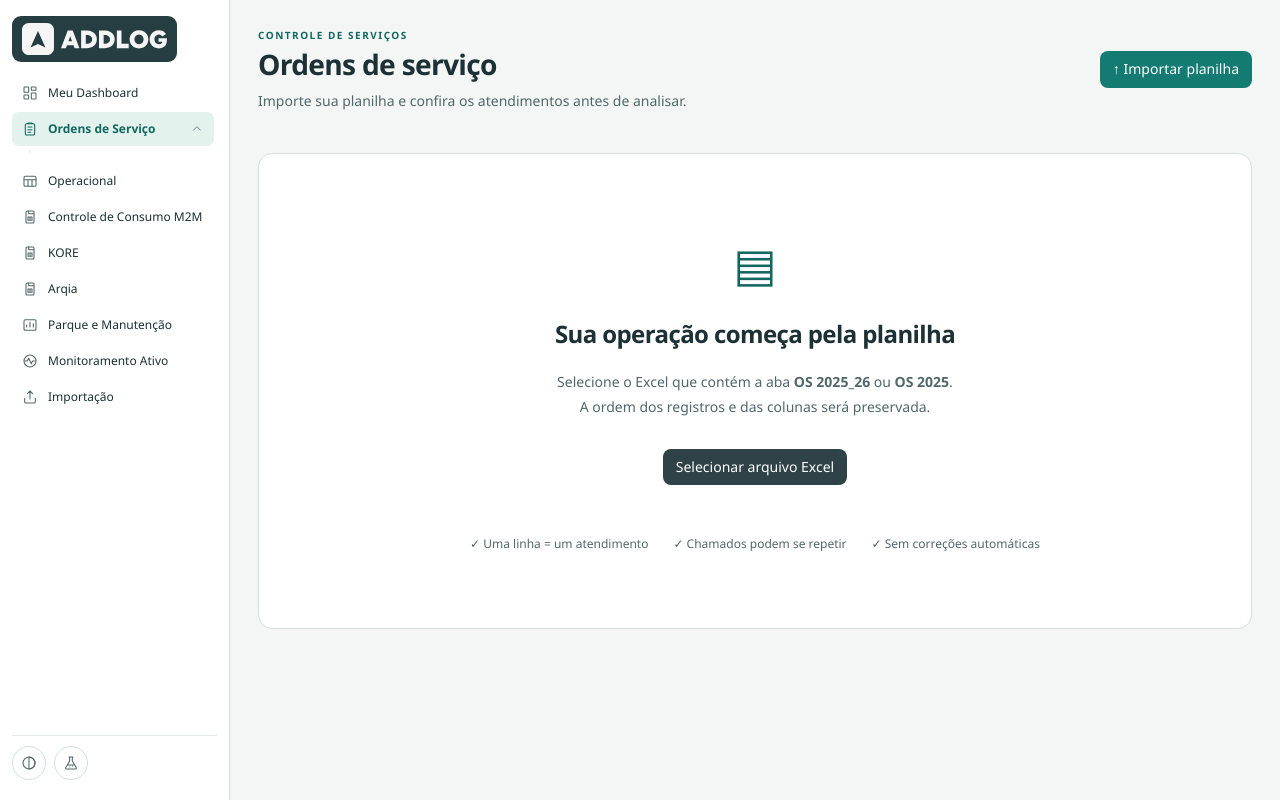
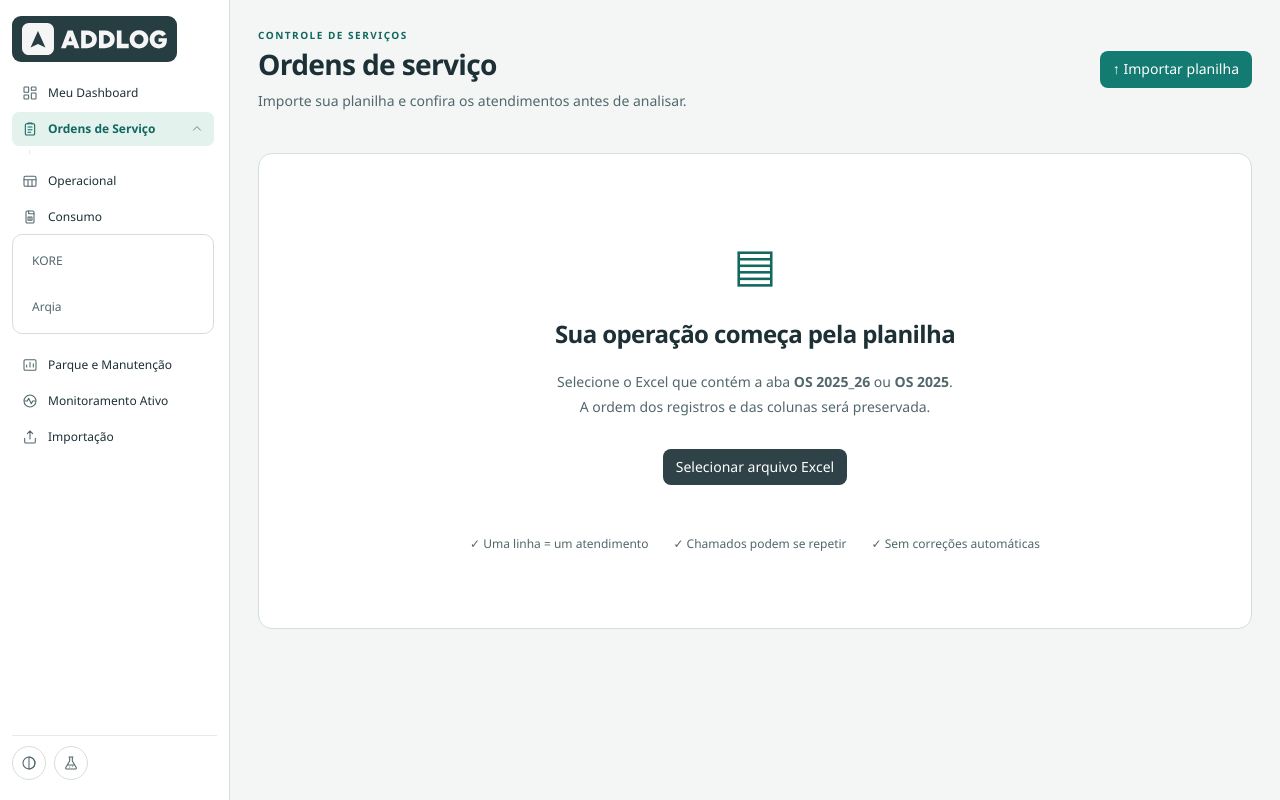
Before and after one commit to jeanjohann/dashboard-suporte-controller, a React (Vite) app: page / in a window 1280 px wide. Built offline with nearby package versions, Linux system fonts and the light colour scheme; a web font is replaced by a local one.

Commit message:
ui: group carrier pages under Consumo

```diff
--- a/src/app/Navigation.jsx
+++ b/src/app/Navigation.jsx
@@ -17,9 +17,7 @@ const pages = [
   ['my-dashboard', 'Meu Dashboard'],
   ['orders', 'Ordens de Serviço'],
   ['operational', 'Operacional'],
-  ['lines', 'Controle de Consumo M2M'],
-  ['kore', 'KORE'],
-  ['arqia', 'Arqia'],
+  ['lines', 'Consumo'],
   ['operational-analysis', 'Parque e Manutenção'],
   ['monitoring', 'Monitoramento Ativo'],
   ['imports', 'Importação'],
@@ -103,7 +101,11 @@ export function Navigation({ page, onPage }) {
               type="button"
               title={label}
               aria-label={label}
-              className={page === key ? 'active' : ''}
+              className={
+                page === key || (key === 'lines' && ['kore', 'arqia'].includes(page))
+                  ? 'active'
+                  : ''
+              }
               aria-current={page === key ? 'page' : undefined}
               aria-expanded={key !== 'imports' && page === key ? !collapsed && menuOpen : undefined}
               aria-controls={key !== 'imports' && page === key ? `submenu-${key}` : undefined}
@@ -119,6 +121,27 @@ export function Navigation({ page, onPage }) {
                 </span>
               )}
             </button>
+            {key === 'lines' && (
+              <div
+                className="category-navigation"
+                hidden={collapsed}
+                aria-label="Operadoras de consumo"
+              >
+                {['kore', 'arqia']
+                  .filter((carrier) => allowsPage(user, carrier))
+                  .map((carrier) => (
+                    <button
+                      key={carrier}
+                      type="button"
+                      className={page === carrier ? 'active' : ''}
+                      aria-current={page === carrier ? 'page' : undefined}
+                      onClick={() => select(carrier)}
+                    >
+                      {carrier === 'kore' ? 'KORE' : 'Arqia'}
+                    </button>
+                  ))}
+              </div>
+            )}
             {page === key && (
               <div id={`submenu-${key}`} hidden={collapsed || !menuOpen}>
                 <SidePanelTarget />
```
Also changed, not shown: 5 other files (tests, documents, lock files or other folders).
